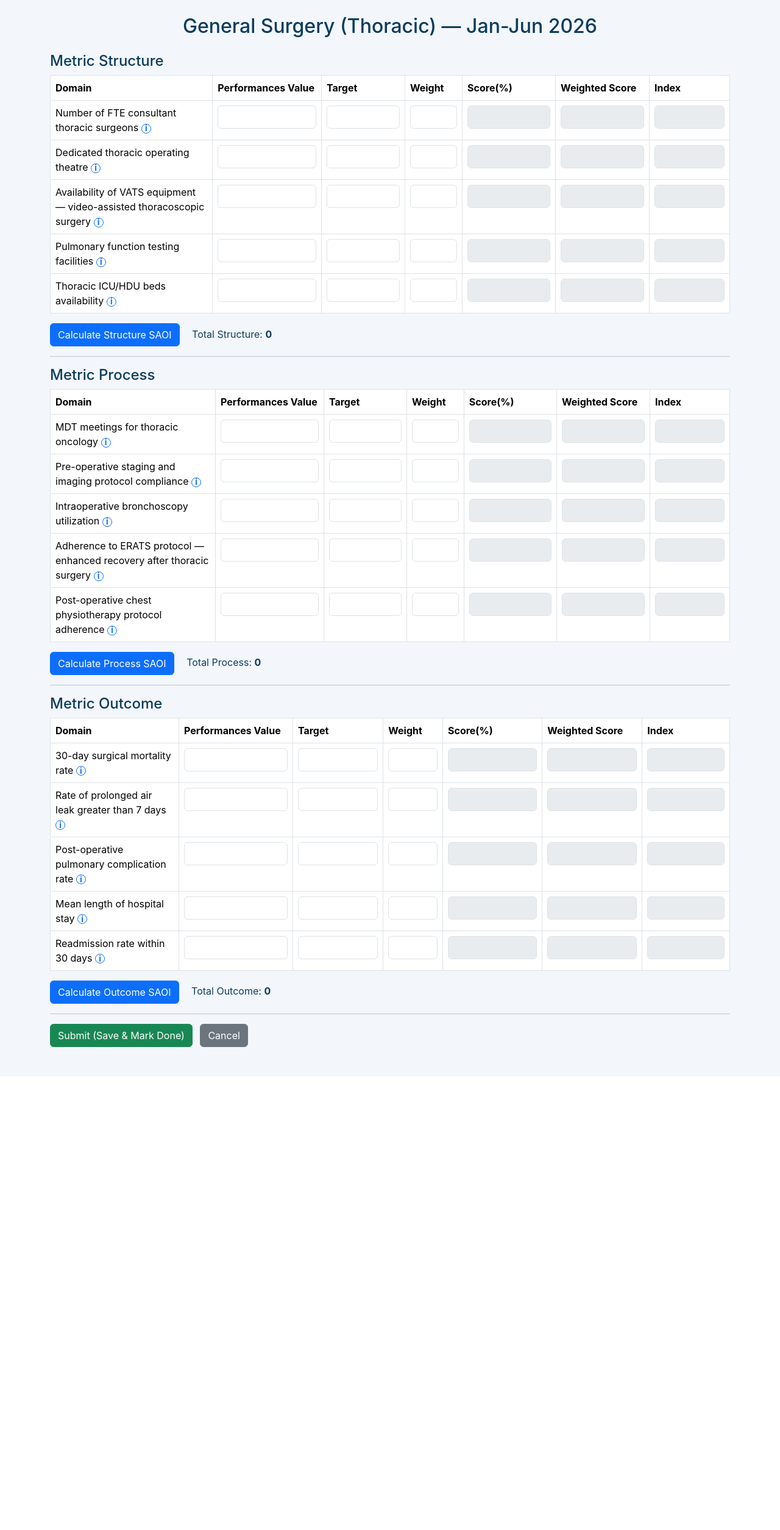
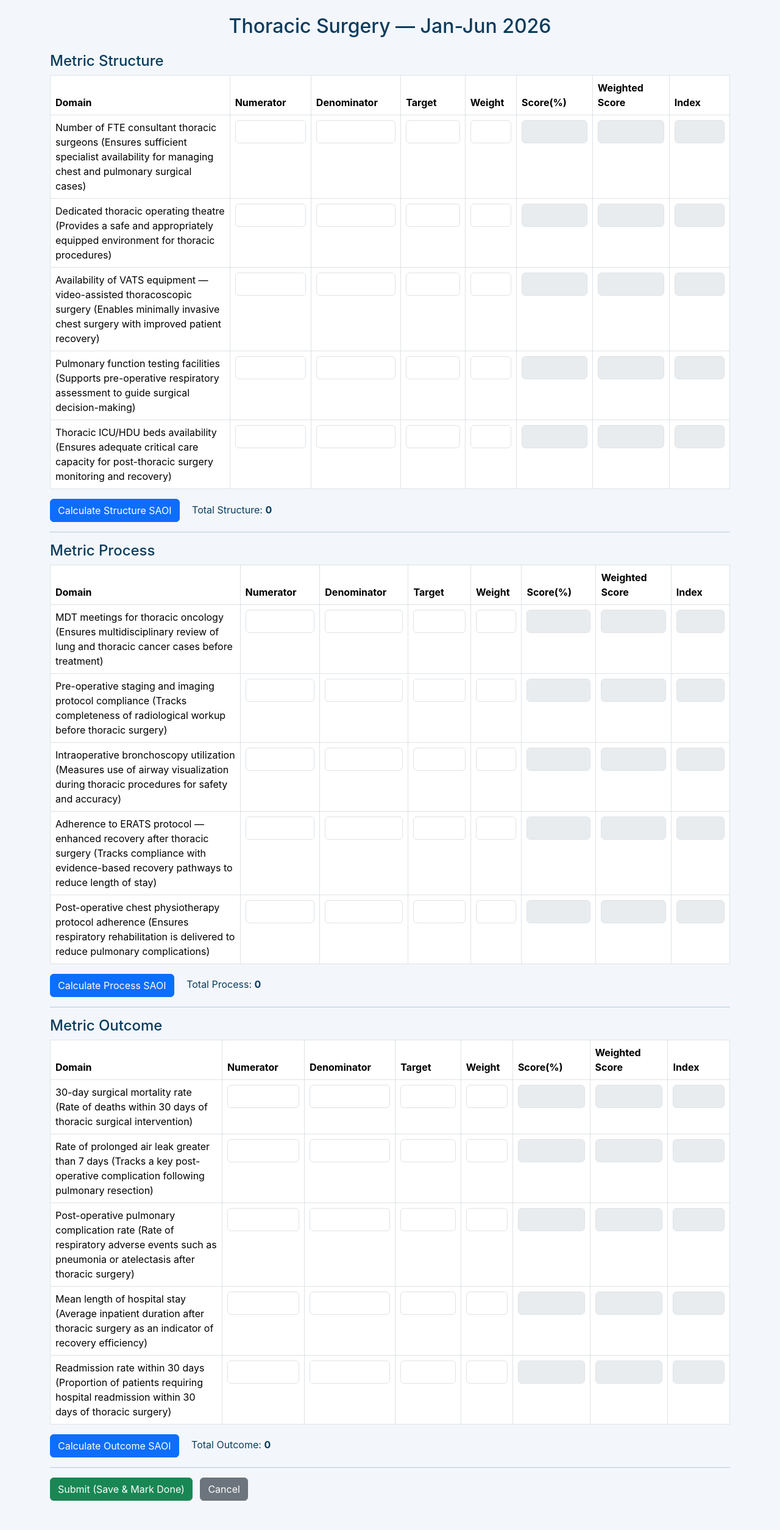
Before and after one commit to rashidiasri03/nsapr-clinical-performance, a Django app: page /gsthoracic/form/1/ in a window 1280 px wide. Shown: the whole page at 61% size. Before the commit the page ends 1717 px from the top, so only its background shows below. Run offline with Django 5.2, Linux system fonts and the light colour scheme; a user stored in the database is signed in; data comes from the database, SQL or seed files in the repository.

Commit message:
Update form_gsthoracic HTML

```diff
--- a/accounts/templates/accounts/form_gsthoracic.html
+++ b/accounts/templates/accounts/form_gsthoracic.html
@@ -4,13 +4,13 @@
 <html lang="en">
 <head>
   <meta charset="UTF-8">
-  <title>Form - General Surgery (Thoracic) ({{ activity.period }} {{ activity.year }})</title>
+  <title>Form - Thoracic Surgery ({{ activity.period }} {{ activity.year }})</title>
   <link href="https://cdn.jsdelivr.net/npm/bootstrap@5.3.2/dist/css/bootstrap.min.css" rel="stylesheet">
   <link rel="stylesheet" href="{% static 'css/dashboard.css' %}">
 </head>
 <body>
 <div class="container py-4">
-  <h2 class="text-center mb-4">General Surgery (Thoracic) — {{ activity.period }} {{ activity.year }}</h2>
+  <h2 class="text-center mb-4">Thoracic Surgery — {{ activity.period }} {{ activity.year }}</h2>
 
   {% if messages %}
     {% for message in messages %}
@@ -18,17 +18,14 @@
     {% endfor %}
   {% endif %}
 
-  <form id="gsThoracicForm" method="POST" novalidate>
+  <form id="gsthoracicForm" method="POST" novalidate>
     {% csrf_token %}
 
     <!-- STRUCTURE -->
     <h4>Metric Structure</h4>
     <table class="table table-bordered">
       <thead>
-        <tr>
-          <th>Domain</th><th>Performances Value</th><th>Target</th><th>Weight</th>
-          <th>Score(%)</th><th>Weighted Score</th><th>Index</th>
-        </tr>
+        <tr><th>Domain</th><th>Numerator</th><th>Denominator</th><th>Target</th><th>Weight</th><th>Score(%)</th><th>Weighted Score</th><th>Index</th></tr>
       </thead>
       <tbody>
       {% for domain in structure_domains %}
@@ -36,6 +33,7 @@
         <tr>
           <td>{{ domain }}</td>
           <td><input required type="number" min="0" step="1" class="form-control performances-value" name="structure_performances_{{ forloop.counter }}" value="{{ values.performances|default_if_none:'' }}"></td>
+          <td><input required type="number" min="0" step="1" class="form-control denominator-value" name="structure_denominator_{{ forloop.counter }}" value="{{ values.denominator|default_if_none:'' }}"></td>
           <td><input required type="number" min="0" step="1" class="form-control target" name="structure_target_{{ forloop.counter }}" value="{{ values.target|default_if_none:'' }}"></td>
           <td><input required type="number" min="0" max="1" step="0.01" class="form-control weight" name="structure_weight_{{ forloop.counter }}" value="{{ values.weight|default_if_none:'' }}"></td>
           <td><input type="text" class="form-control score" disabled value="{{ values.score|default_if_none:'' }}"></td>
@@ -59,10 +57,7 @@
     <h4>Metric Process</h4>
     <table class="table table-bordered">
       <thead>
-        <tr>
-          <th>Domain</th><th>Performances Value</th><th>Target</th><th>Weight</th>
-          <th>Score(%)</th><th>Weighted Score</th><th>Index</th>
-        </tr>
+        <tr><th>Domain</th><th>Numerator</th><th>Denominator</th><th>Target</th><th>Weight</th><th>Score(%)</th><th>Weighted Score</th><th>Index</th></tr>
       </thead>
       <tbody>
       {% for domain in process_domains %}
@@ -70,6 +65,7 @@
         <tr>
           <td>{{ domain }}</td>
           <td><input required type="number" min="0" step="1" class="form-control performances-value" name="process_performances_{{ forloop.counter }}" value="{{ values.performances|default_if_none:'' }}"></td>
+          <td><input required type="number" min="0" step="1" class="form-control denominator-value" name="process_denominator_{{ forloop.counter }}" value="{{ values.denominator|default_if_none:'' }}"></td>
           <td><input required type="number" min="0" step="1" class="form-control target" name="process_target_{{ forloop.counter }}" value="{{ values.target|default_if_none:'' }}"></td>
           <td><input required type="number" min="0" max="1" step="0.01" class="form-control weight" name="process_weight_{{ forloop.counter }}" value="{{ values.weight|default_if_none:'' }}"></td>
           <td><input type="text" class="form-control score" disabled value="{{ values.score|default_if_none:'' }}"></td>
@@ -93,10 +89,7 @@
     <h4>Metric Outcome</h4>
     <table class="table table-bordered">
       <thead>
-        <tr>
-          <th>Domain</th><th>Performances Value</th><th>Target</th><th>Weight</th>
-          <th>Score(%)</th><th>Weighted Score</th><th>Index</th>
-        </tr>
+        <tr><th>Domain</th><th>Numerator</th><th>Denominator</th><th>Target</th><th>Weight</th><th>Score(%)</th><th>Weighted Score</th><th>Index</th></tr>
       </thead>
       <tbody>
       {% for domain in outcome_domains %}
@@ -104,6 +97,7 @@
         <tr>
           <td>{{ domain }}</td>
           <td><input required type="number" min="0" step="1" class="form-control performances-value" name="outcome_performances_{{ forloop.counter }}" value="{{ values.performances|default_if_none:'' }}"></td>
+          <td><input required type="number" min="0" step="1" class="form-control denominator-value" name="outcome_denominator_{{ forloop.counter }}" value="{{ values.denominator|default_if_none:'' }}"></td>
           <td><input required type="number" min="0" step="1" class="form-control target" name="outcome_target_{{ forloop.counter }}" value="{{ values.target|default_if_none:'' }}"></td>
           <td><input required type="number" min="0" max="1" step="0.01" class="form-control weight" name="outcome_weight_{{ forloop.counter }}" value="{{ values.weight|default_if_none:'' }}"></td>
           <td><input type="text" class="form-control score" disabled value="{{ values.score|default_if_none:'' }}"></td>
@@ -125,6 +119,7 @@
 
     <div class="mb-4">
       <button type="submit" id="submitBtn" class="btn btn-success">Submit (Save & Mark Done)</button>
+      <!-- Butang Cancel dihala ke halaman senarai aktiviti Thoracic -->
       <a href="{% url 'gsthoracic_activities' %}" class="btn btn-secondary ms-2">Cancel</a>
     </div>
   </form>
@@ -136,58 +131,46 @@ function computeCategory(prefix, totalId) {
   const rows = document.querySelectorAll(`input[name^="${prefix}_performances_"]`);
   for (let i = 0; i < rows.length; i++) {
     const idx = i + 1;
-    const performances = parseInt(document.querySelector(`input[name="${prefix}_performances_${idx}"]`).value) || 0;
-    const target       = parseInt(document.querySelector(`input[name="${prefix}_target_${idx}"]`).value) || 0;
-    const weight       = parseFloat(document.querySelector(`input[name="${prefix}_weight_${idx}"]`).value) || 0;
-    let score = target > 0 ? (performances / target) * 100 : 0;
-    const weightedCents = Math.round(score * weight);
-    const weighted = weightedCents / 100;
-    const index    = Math.round(score) / 100;
+    const numerator   = parseFloat(document.querySelector(`input[name="${prefix}_performances_${idx}"]`).value) || 0;
+    const denominator = parseFloat(document.querySelector(`input[name="${prefix}_denominator_${idx}"]`).value) || 0;
+    const target      = parseFloat(document.querySelector(`input[name="${prefix}_target_${idx}"]`).value) || 0;
+    const weight      = parseFloat(document.querySelector(`input[name="${prefix}_weight_${idx}"]`).value) || 0;
+
+    let score = 0;
+    // Formula Numerator / Denominator
+    if (denominator > 0) { score = (numerator / denominator) * 100; }
+    let weighted = (score / 100) * weight;
+    let index    = score / 100;
+
     const tr = rows[i].closest('tr');
     tr.querySelector('.score').value          = score.toFixed(2);
     tr.querySelector('.weighted-score').value = weighted.toFixed(2);
     tr.querySelector('.index').value          = index.toFixed(2);
+
     const hscore  = document.querySelector(`input[name="${prefix}_score_${idx}"]`);
     const hwscore = document.querySelector(`input[name="${prefix}_wscore_${idx}"]`);
     const hindex  = document.querySelector(`input[name="${prefix}_index_${idx}"]`);
     if (hscore)  hscore.value  = score.toFixed(2);
     if (hwscore) hwscore.value = weighted.toFixed(2);
     if (hindex)  hindex.value  = index.toFixed(2);
-    totalCents += weightedCents;
+
+    totalCents += Math.round(weighted * 100);
   }
-  document.getElementById(totalId).innerText = (totalCents / 100).toFixed(2);
+  const total = totalCents / 100;
+  document.getElementById(totalId).innerText = total.toFixed(2);
+  return total;
 }
 
 document.getElementById('calculateStructureBtn').addEventListener('click', function(){ computeCategory('structure', 'totalSAOIStructure'); });
 document.getElementById('calculateProcessBtn').addEventListener('click',   function(){ computeCategory('process',   'totalSAOIProcess'); });
 document.getElementById('calculateOutcomeBtn').addEventListener('click',   function(){ computeCategory('outcome',   'totalSAOIOutcome'); });
-document.getElementById('gsThoracicForm').addEventListener('submit', function(){
+
+document.getElementById('gsthoracicForm').addEventListener('submit', function(){
   computeCategory('structure', 'totalSAOIStructure');
   computeCategory('process',   'totalSAOIProcess');
   computeCategory('outcome',   'totalSAOIOutcome');
 });
 </script>
 <script src="https://cdn.jsdelivr.net/npm/bootstrap@5.3.2/dist/js/bootstrap.bundle.min.js"></script>
-<script>
-document.querySelectorAll('table tbody tr td:first-child').forEach(function(td) {
-  var text = td.textContent.trim();
-  var match = text.match(/^(.*?)\s*\((.+)\)\s*$/);
-  if (match) {
-    var mainText = match[1].trim();
-    var description = match[2].trim();
-    td.innerHTML =
-      mainText +
-      ' <span tabindex="0" data-bs-toggle="tooltip" data-bs-placement="right"' +
-      ' title="' + description.replace(/"/g, '&quot;') + '"' +
-      ' style="cursor:pointer;color:#0d6efd;font-size:0.85em;font-weight:bold;' +
-      'border:1px solid #0d6efd;border-radius:50%;display:inline-flex;' +
-      'align-items:center;justify-content:center;width:16px;height:16px;' +
-      'line-height:1;vertical-align:middle;flex-shrink:0;">i</span>';
-  }
-});
-document.querySelectorAll('[data-bs-toggle="tooltip"]').forEach(function(el) {
-  new bootstrap.Tooltip(el);
-});
-</script>
 </body>
 </html>
--- a/accounts/views.py
+++ b/accounts/views.py
@@ -2505,26 +2505,27 @@ def form_gsthoracic(request, activity_id):
 
     activity = get_object_or_404(SurgeryActivity, id=activity_id)
 
+    # Parameter Lama yang Terperinci (Dikekalkan)
     structure_domains = [
         "Number of FTE consultant thoracic surgeons (Ensures sufficient specialist availability for managing chest and pulmonary surgical cases)",
         "Dedicated thoracic operating theatre (Provides a safe and appropriately equipped environment for thoracic procedures)",
         "Availability of VATS equipment — video-assisted thoracoscopic surgery (Enables minimally invasive chest surgery with improved patient recovery)",
         "Pulmonary function testing facilities (Supports pre-operative respiratory assessment to guide surgical decision-making)",
-        "Thoracic ICU/HDU beds availability (Ensures adequate critical care capacity for post-thoracic surgery monitoring and recovery)",
+        "Thoracic ICU/HDU beds availability (Ensures adequate critical care capacity for post-thoracic surgery monitoring and recovery)"
     ]
     process_domains = [
         "MDT meetings for thoracic oncology (Ensures multidisciplinary review of lung and thoracic cancer cases before treatment)",
         "Pre-operative staging and imaging protocol compliance (Tracks completeness of radiological workup before thoracic surgery)",
         "Intraoperative bronchoscopy utilization (Measures use of airway visualization during thoracic procedures for safety and accuracy)",
         "Adherence to ERATS protocol — enhanced recovery after thoracic surgery (Tracks compliance with evidence-based recovery pathways to reduce length of stay)",
-        "Post-operative chest physiotherapy protocol adherence (Ensures respiratory rehabilitation is delivered to reduce pulmonary complications)",
+        "Post-operative chest physiotherapy protocol adherence (Ensures respiratory rehabilitation is delivered to reduce pulmonary complications)"
     ]
     outcome_domains = [
         "30-day surgical mortality rate (Rate of deaths within 30 days of thoracic surgical intervention)",
         "Rate of prolonged air leak greater than 7 days (Tracks a key post-operative complication following pulmonary resection)",
         "Post-operative pulmonary complication rate (Rate of respiratory adverse events such as pneumonia or atelectasis after thoracic surgery)",
         "Mean length of hospital stay (Average inpatient duration after thoracic surgery as an indicator of recovery efficiency)",
-        "Readmission rate within 30 days (Proportion of patients requiring hospital readmission within 30 days of thoracic surgery)",
+        "Readmission rate within 30 days (Proportion of patients requiring hospital readmission within 30 days of thoracic surgery)"
     ]
 
     details = SurgeryActivityDetail.objects.filter(activity=activity)
@@ -2533,6 +2534,7 @@ def form_gsthoracic(request, activity_id):
         key = f"{d.category}_{d.domain}"
         detail_dict[key] = {
             "performances": d.performances_value,
+            "denominator": d.denominator,  # Lajur denominator baharu
             "target": d.target,
             "weight": d.weight,
             "score": d.score,
@@ -2547,14 +2549,36 @@ def form_gsthoracic(request, activity_id):
             total = Decimal('0')
             for i, domain in enumerate(domains, start=1):
                 performances = request.POST.get(f"{category_name}_performances_{i}", "0")
+                denominator = request.POST.get(f"{category_name}_denominator_{i}", "0")
                 target = request.POST.get(f"{category_name}_target_{i}", "0")
                 weight = request.POST.get(f"{category_name}_weight_{i}", "0")
-                score_f, wscore_f, index_f = calculate_domain_scores(performances, target, weight)
+
+                try: num_d = Decimal(str(performances))
+                except: num_d = Decimal('0')
+                try: den_d = Decimal(str(denominator))
+                except: den_d = Decimal('0')
+                try: wgt_d = Decimal(str(weight))
+                except: wgt_d = Decimal('0')
+
+                if den_d > 0:
+                    score_d = (num_d / den_d) * Decimal('100')
+                    wscore_d = (num_d / den_d) * wgt_d
+                    index_d = num_d / den_d
+                else:
+                    score_d = Decimal('0')
+                    wscore_d = Decimal('0')
+                    index_d = Decimal('0')
+
+                score_f = float(score_d.quantize(Decimal('0.01'), rounding=ROUND_HALF_UP))
+                wscore_f = float(wscore_d.quantize(Decimal('0.01'), rounding=ROUND_HALF_UP))
+                index_f = float(index_d.quantize(Decimal('0.01'), rounding=ROUND_HALF_UP))
+
                 SurgeryActivityDetail.objects.create(
                     activity=activity,
                     category=category_name,
                     domain=domain,
                     performances_value=int(performances) if performances else 0,
+                    denominator=int(denominator) if denominator else 0,
                     target=int(target) if target else 0,
                     weight=float(weight) if weight else 0,
                     score=score_f,
@@ -2565,9 +2589,9 @@ def form_gsthoracic(request, activity_id):
             return float(total.quantize(Decimal('0.01'), rounding=ROUND_HALF_UP))
 
         activity.total_structure = save_category("structure", structure_domains)
-        activity.total_process   = save_category("process", process_domains)
-        activity.total_outcome   = save_category("outcome", outcome_domains)
-        activity.status = "done"
+        activity.total_process = save_category("process", process_domains)
+        activity.total_outcome = save_category("outcome", outcome_domains)
+        activity.status = "completed"
         activity.save()
 
         messages.success(request, "Data has been successfully saved.")
@@ -2589,7 +2613,7 @@ def dashboard_gsthoracic(request):
 
     activities = SurgeryActivity.objects.filter(
         fraternity="General Surgery Thoracic",
-        status="done",
+        status="done",  # <--- INI PERLU DITUKAR
         year=selected_year,
         period=selected_period
     )
```
